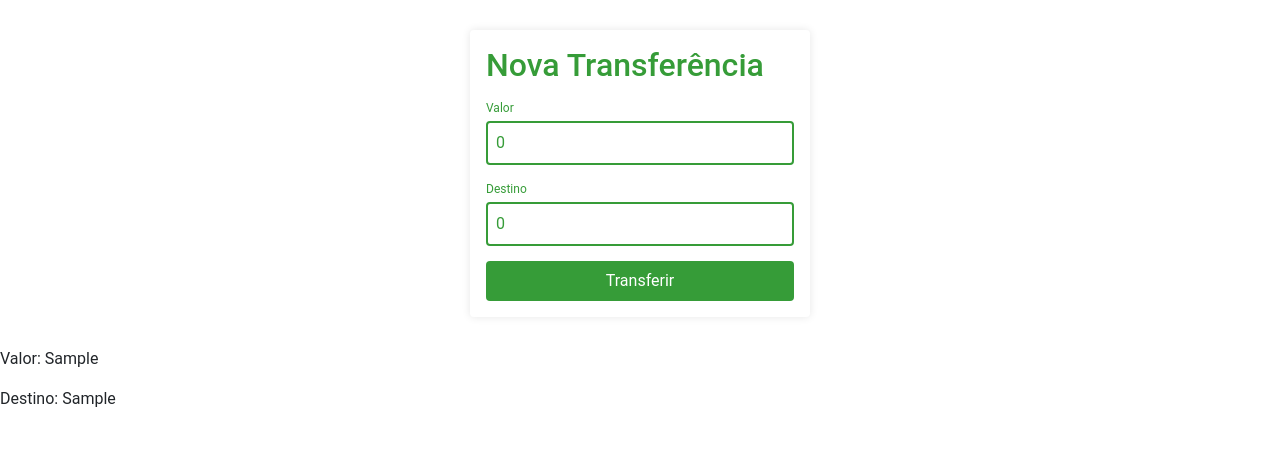
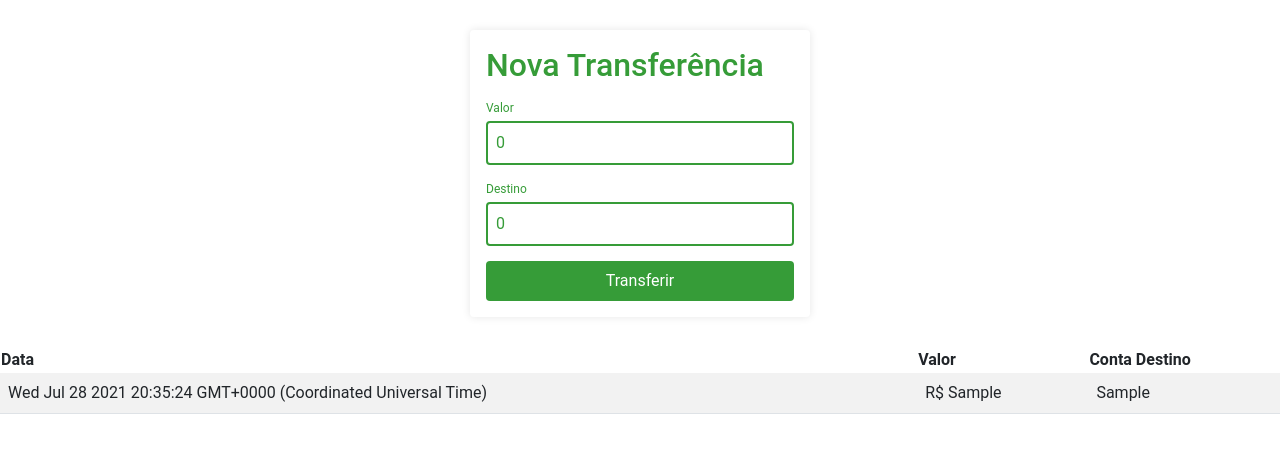
Before and after one commit to nfers/formacao-angular, an Angular app: page / in a window 1280 px wide. Both pictures are taken after typing "Sample", "Sample" into the empty fields and a click on the button "Transferir". Shown: the top 452 px of the page. Built offline with nearby package versions, Linux system fonts and the light colour scheme.

Commit message:
aplicado estilo para representar o extrato

```diff
--- a/src/app/app.component.ts
+++ b/src/app/app.component.ts
@@ -10,10 +10,10 @@ export class AppComponent {
 
   destino: number;
   valor: number;
-  transferencia: any;
+  transferencia: any[] = [];
 
   transfer($event) {
-
-    this.transferencia = $event;
+    const transferencias = {...$event, data: new Date()};
+    this.transferencia.push(transferencias);
   }
 }
--- a/src/app/components/extrato/extrato.component.html
+++ b/src/app/components/extrato/extrato.component.html
@@ -1,2 +1,21 @@
-<p>Valor: {{ transferencia?.valor }}</p>
-<p>Destino: {{ transferencia?.destino }}</p>
+<table class="table table-striped">
+  <thead>
+    <th scope="col">Data</th>
+    <th scope="col">Valor</th>
+    <th scope="col">Conta Destino</th>
+  </thead>
+  <tbody>
+    <tr *ngFor="let item of transferencia">
+      <td>{{ item?.data }}</td>
+      <td>R$ {{ item?.valor }}</td>
+      <td>{{ item?.destino }}</td>
+    </tr>
+  </tbody>
+</table>
+
+<!-- <div *ngFor="let item of transferencia">
+  <span>Data: {{ item?.data }}</span>
+  <p>Valor: {{ item?.valor }}</p>
+  <p>Destino: {{ item?.destino }}</p>
+  <span>Data: {{ item?.data }}</span>
+</div> -->
--- a/src/app/components/extrato/extrato.component.ts
+++ b/src/app/components/extrato/extrato.component.ts
@@ -6,7 +6,7 @@ import { Component, Input, OnInit } from '@angular/core';
   styleUrls: ['./extrato.component.scss']
 })
 export class ExtratoComponent implements OnInit {
-  @Input() transferencia: any;
+  @Input() transferencia: any[];
 
   constructor() { }
 
```
